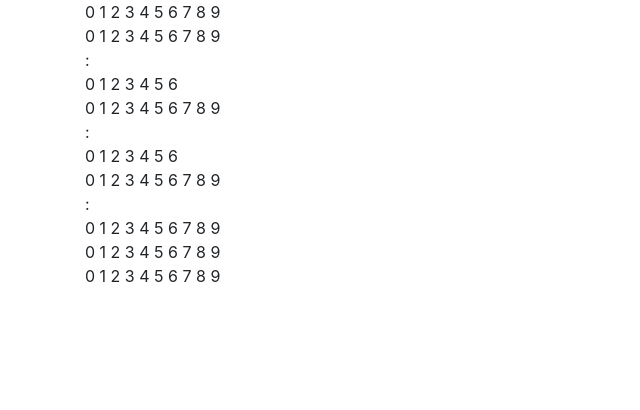
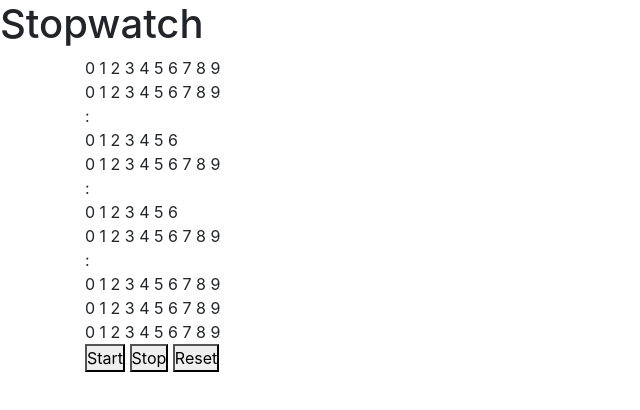
Before and after one commit to AlenaB-dev/stopwatch-js, a plain HTML site: page index.html in a window 1280 px wide. Shown: the whole page, without its empty margins (0-640 px from the left). Drawn offline with nearby package versions, Linux system fonts and the light colour scheme.

Commit message:
feat: add buttons to the stopwatch

```diff
--- a/index.html
+++ b/index.html
@@ -13,6 +13,7 @@
     <link rel="stylesheet" href="style.css" />
   </head>
   <body>
+    <h1>Stopwatch</h1>
     <div class="container">
       <div class="stopwatch">
         <div class="box">
@@ -55,6 +56,9 @@
           <div class="number hundresPlaceMiliseconds">0 1 2 3 4 5 6 7 8 9</div>
         </div>
       </div>
+      <button id="button-start">Start</button>
+      <button id="button-stop">Stop</button>
+      <button id="button-reset">Reset</button>
     </div>
   </body>
 </html>
```
